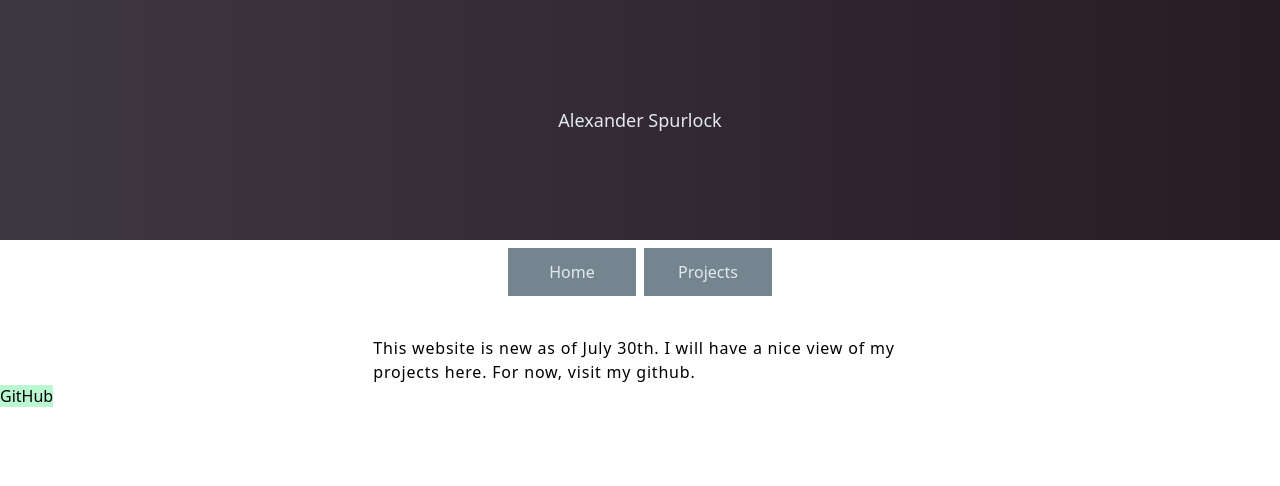
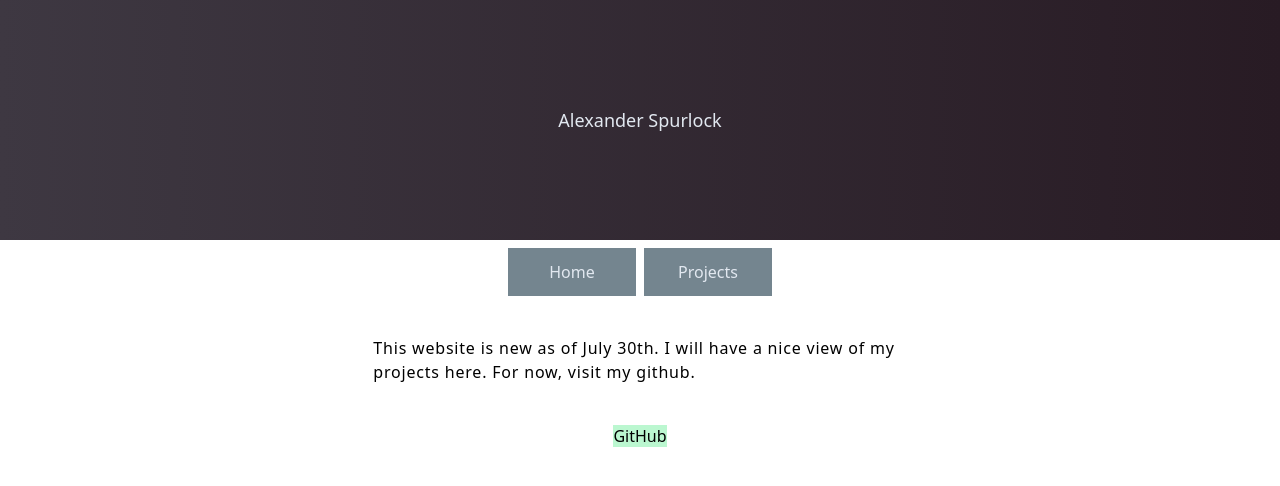
Before and after one commit to alexspurlock25/personal-site, a React (Vite) app: page /projects in a window 1280 px wide. Shown: the top 486 px of the page. Built offline with nearby package versions, Linux system fonts and the light colour scheme.

Commit message:
GitHUb link centered

```diff
--- a/src/pages/ProjectsPage.jsx
+++ b/src/pages/ProjectsPage.jsx
@@ -10,7 +10,7 @@ const ProjectsPage = () => {
     return (
         <React.Fragment>
             <TextCard text={ projectsData.temp } />
-            <div>
+            <div className='m-auto w-full text-center mt-10'>
                 <a className='bg-green-200' href={ projectsData.ghLink } target="_blank">GitHub</a>
             </div>
         </React.Fragment>
```
